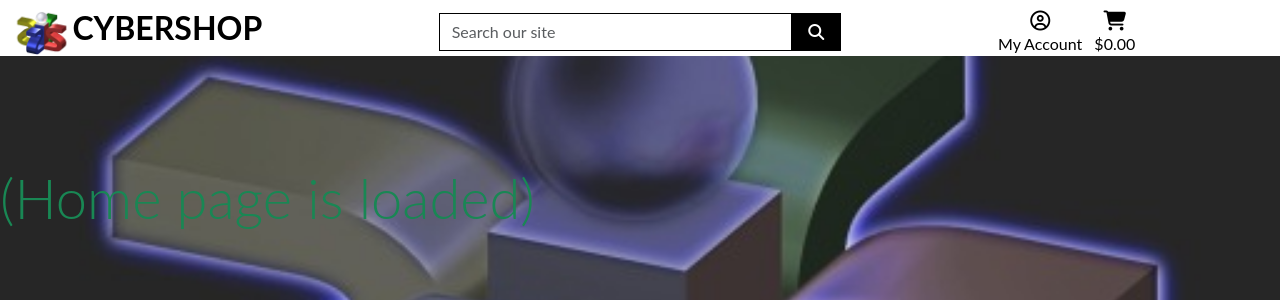
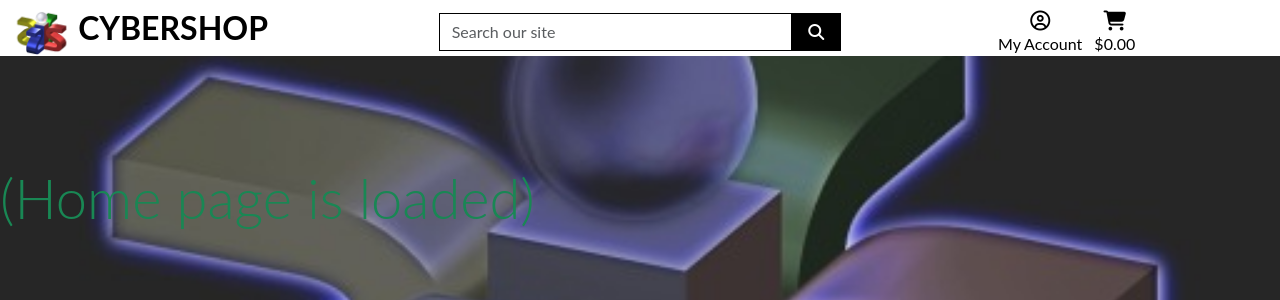
Before and after one commit to Juanma1313/cybershop, a Django app: page / in a window 1280 px wide. Shown: the top 300 px of the page. Run offline with Django 4.2, Linux system fonts and the light colour scheme; some libraries are stand-ins or nearby versions.

Commit message:
Updated README.md file

```diff
--- a/templates/base.html
+++ b/templates/base.html
@@ -15,7 +15,7 @@
   {% endblock %}
 
   {% block corecss %}
-  <link rel="shortcut icon" type="image/png" href="{% static 'favicon.ico' %}"/>
+  <link rel="shortcut icon" type="image/png" href="{% static 'favicon.ico' %}">
   <link href="https://cdn.jsdelivr.net/npm/bootstrap@5.3.2/dist/css/bootstrap.min.css" rel="stylesheet"
     integrity="sha384-T3c6CoIi6uLrA9TneNEoa7RxnatzjcDSCmG1MXxSR1GAsXEV/Dwwykc2MPK8M2HN" crossorigin="anonymous">
   <link rel="stylesheet" href="{% static 'css/base.css' %}">
@@ -64,20 +64,11 @@
             </video>
             -->
           </div>
-          <div style="float:left; width:50">
+          <div style="float:left; width:50%">
             <h2 class="logo-font text-black my-0"><strong>Cybershop</strong></h2>
           </div>
         </a>
       </div>
-      <!--
-      <div class="col-12 col-lg-2 my-auto py-1 py-lg-0 text-center text-lg-left">
-        <a href="{% url 'home' %}" class="nav-link main-logo-link">
-            <img src='static/cybershop_logo_025.png'  style="width:100%" alt="cybershop logo">
-          <h2 class="logo-font text-black my-0"><strong>Cybershop</strong></h2>
-          <img src={% static 'cybershop_logo.jpg' %}"  alt="cybershop logo">
-        </a>
-      </div>
-      -->
       <!-- Search widget-->
       <div class="col-12 col-lg-4 my-auto py-1 py-lg-0">
         <form method="GET" action="">
```
Also changed, not shown: README.md, 1 other file.
